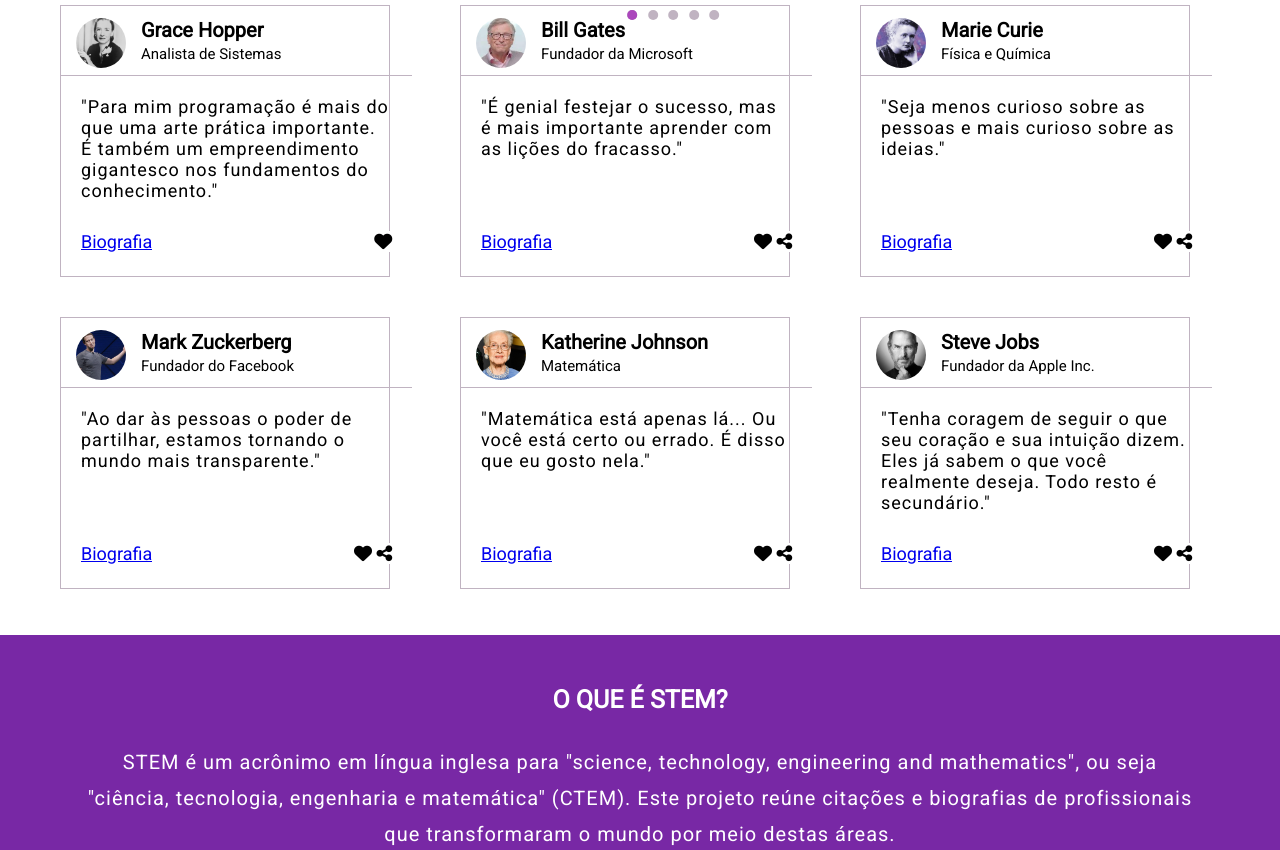
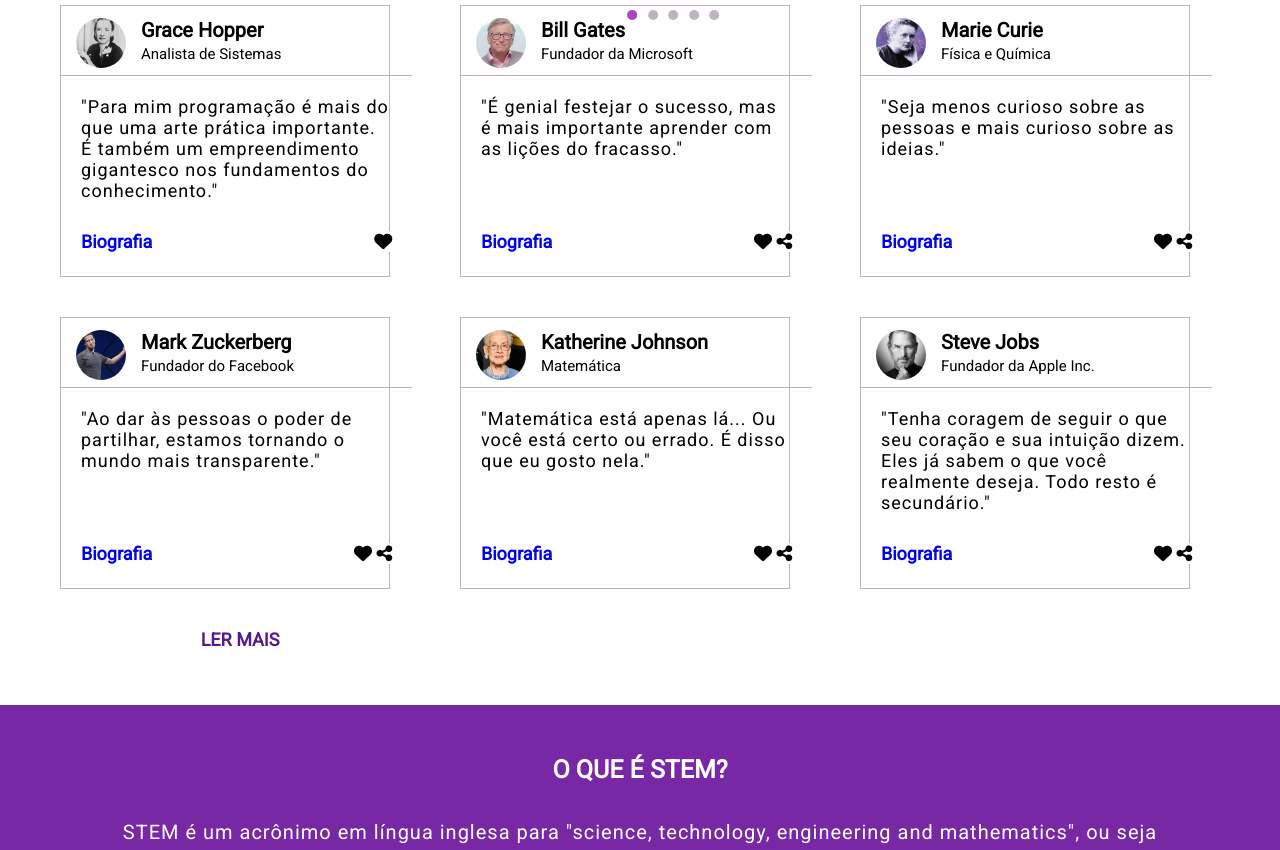
Before and after one commit to oliveirabrunati/stem-quotes, a plain HTML site: page index.html in a window 1280 px wide. Shown: the part 636-1486 px from the top of the page. Drawn offline with Linux system fonts and the light colour scheme.

Commit message:
atualizando cards

```diff
--- a/assets/css/style.css
+++ b/assets/css/style.css
@@ -235,9 +235,11 @@ width: 100%;
 label {
     display: block;
 }
+
 input, button {
     padding: 10px;
 }
+
 input {
     width: 50%;
     border: 1px solid #c0b3c1;
@@ -245,13 +247,21 @@ label {
 
 
 .bloco2{
-    height: 680px;
+    height: 750px;
     width: 100%;
     margin: auto;
     padding: 50px 60px;
     background: white;
 }
 
+.bloco2 a{
+    text-decoration: none;
+    font-weight: 900;
+}
+
+.bloco2 a:hover{
+    color: #ab47bc;
+}
 /* cards citações */
 
 .cards{
@@ -312,12 +322,17 @@ label {
 }
 
 .icones{
-    /* display: flex; */
-    /* flex-direction: row; */
     text-align: right;
     background-color: white;
     width: 240px;
 }
+
+.maisConteudo{
+    width: 100%;
+    margin: auto;
+    text-align: center;
+}
+
 
 /* Seção 3 */
 
--- a/index.html
+++ b/index.html
@@ -120,7 +120,6 @@
     </div>
 
     <div class="bloco2">
-
 
       <div class="cards">
         <article class="card">
@@ -245,6 +244,10 @@
           </footer>
         </article>
 
+        <div class="maisConteudo">
+          <a class="" href="">LER MAIS</a>
+        </div>
+
       </div>
 
 
```
Lines whose indentation alone changed are shown as unchanged.
